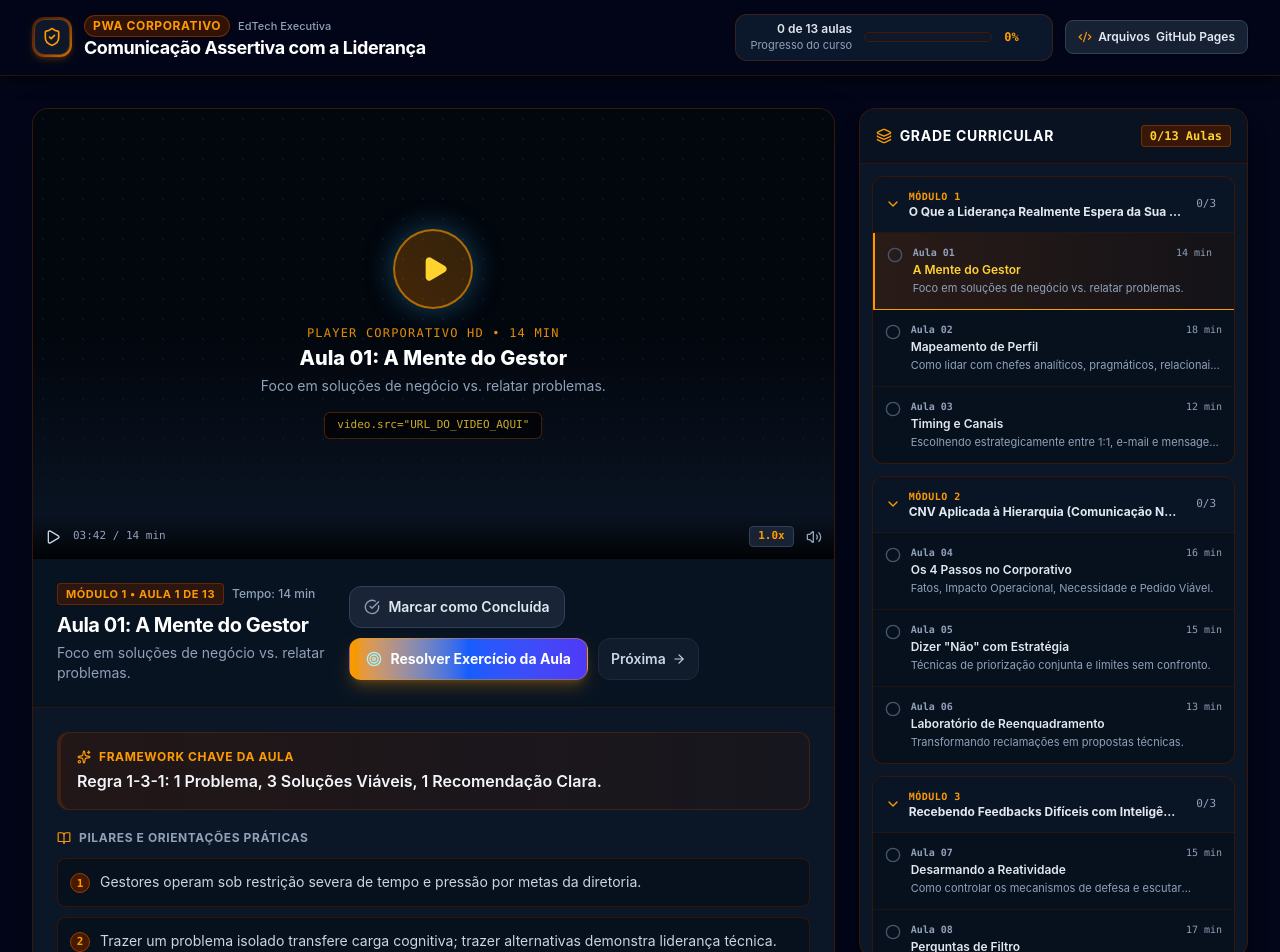
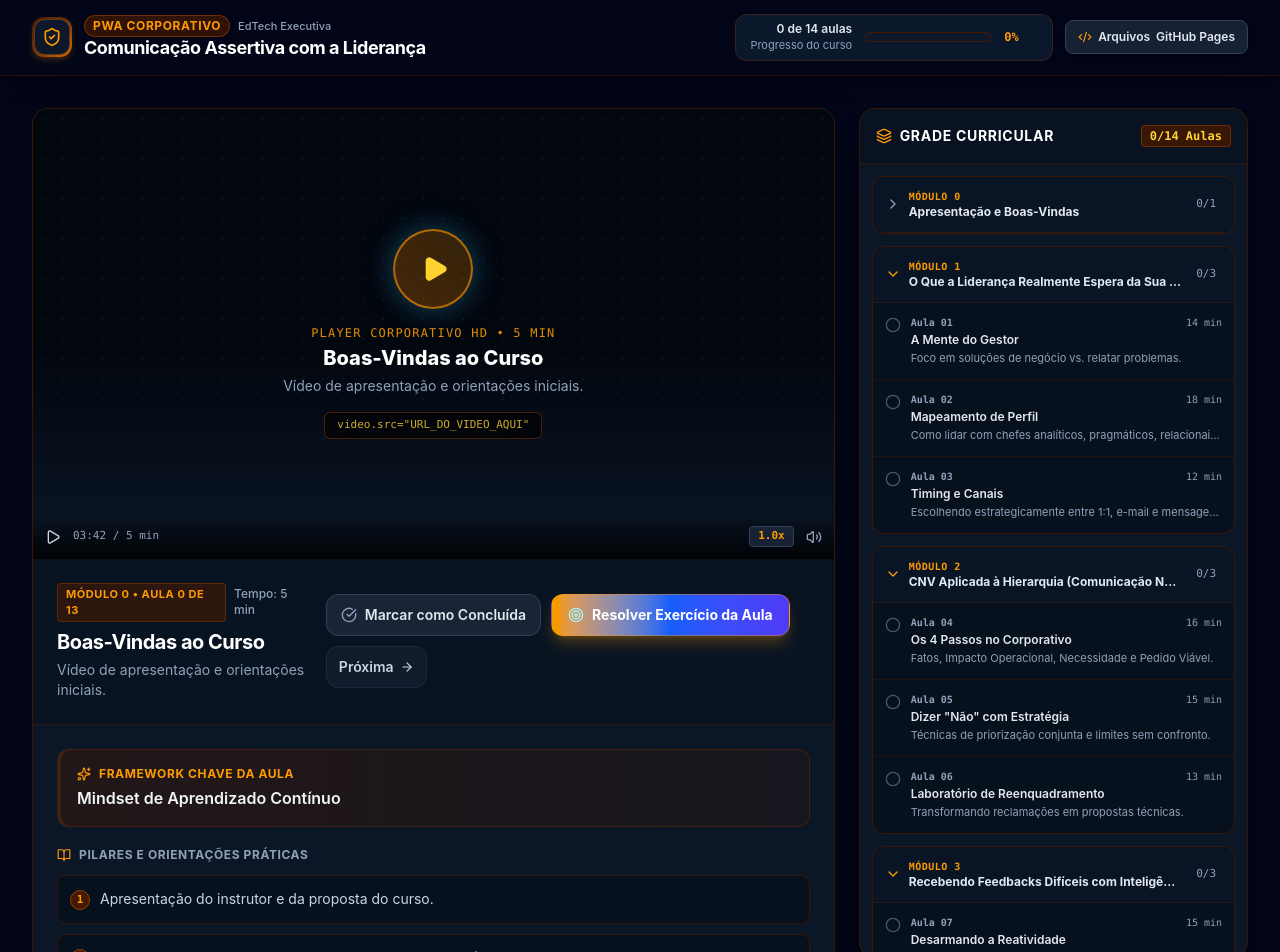
Before and after one commit to praticasdebemestarsocial/CURSOS-ESDHUBEM, a React (Vite) app: page / in a window 1280 px wide. Shown: the top 952 px of the page. Built offline with nearby package versions, Linux system fonts and the light colour scheme.

Commit message:
Add Module 0 for Presentation Video

```diff
--- a/src/data/courseData.ts
+++ b/src/data/courseData.ts
@@ -1,6 +1,56 @@
 import { Module, RoleplayItem, TemplateItem, ChecklistItem } from '../types';
 
 export const COURSE_MODULES: Module[] = [
+  {
+    id: 0,
+    title: 'Módulo 0: Apresentação e Boas-Vindas',
+    tagline: 'Introdução ao método e como aproveitar a plataforma.',
+    lessons: [
+      {
+        id: 'aula-00',
+        number: 0,
+        moduleId: 0,
+        title: 'Boas-Vindas ao Curso',
+        subtitle: 'Vídeo de apresentação e orientações iniciais.',
+        duration: '5 min',
+        videoSrc: 'URL_DO_VIDEO_AQUI',
+        keyFramework: 'Mindset de Aprendizado Contínuo',
+        summary: [
+          'Apresentação do instrutor e da proposta do curso.',
+          'Como navegar pelos módulos e usar os recursos extras (PDFs, templates, simulador).',
+          'Alinhamento de expectativas sobre a dedicação necessária para aplicar o aprendizado.'
+        ],
+        exercise: {
+          id: 'ex-00',
+          scenario: 'Você está começando a sua jornada de aprendizado conosco.',
+          question: 'Qual a melhor postura para absorver o conteúdo deste curso?',
+          options: [
+            {
+              id: 'a',
+              text: 'Apenas assistir aos vídeos de forma passiva, sem fazer anotações.',
+              isAssertive: false,
+              classification: 'Passiva / Reativa',
+              feedback: 'O aprendizado passivo retém muito pouco da informação a longo prazo.'
+            },
+            {
+              id: 'b',
+              text: 'Assistir, fazer anotações e aplicar as técnicas no seu dia a dia profissional imediatamente.',
+              isAssertive: true,
+              classification: 'Assertiva',
+              feedback: 'Perfeito! O aprendizado ativo e a prática constante são a chave do sucesso.'
+            },
+            {
+              id: 'c',
+              text: 'Pular os vídeos e ir direto para os exercícios sem entender o contexto.',
+              isAssertive: false,
+              classification: 'Agressiva',
+              feedback: 'Você perderá a base teórica e estratégica necessária para a evolução.'
+            }
+          ]
+        }
+      }
+    ]
+  },
   {
     id: 1,
     title: 'Módulo 1: O Que a Liderança Realmente Espera da Sua Comunicação',
```
